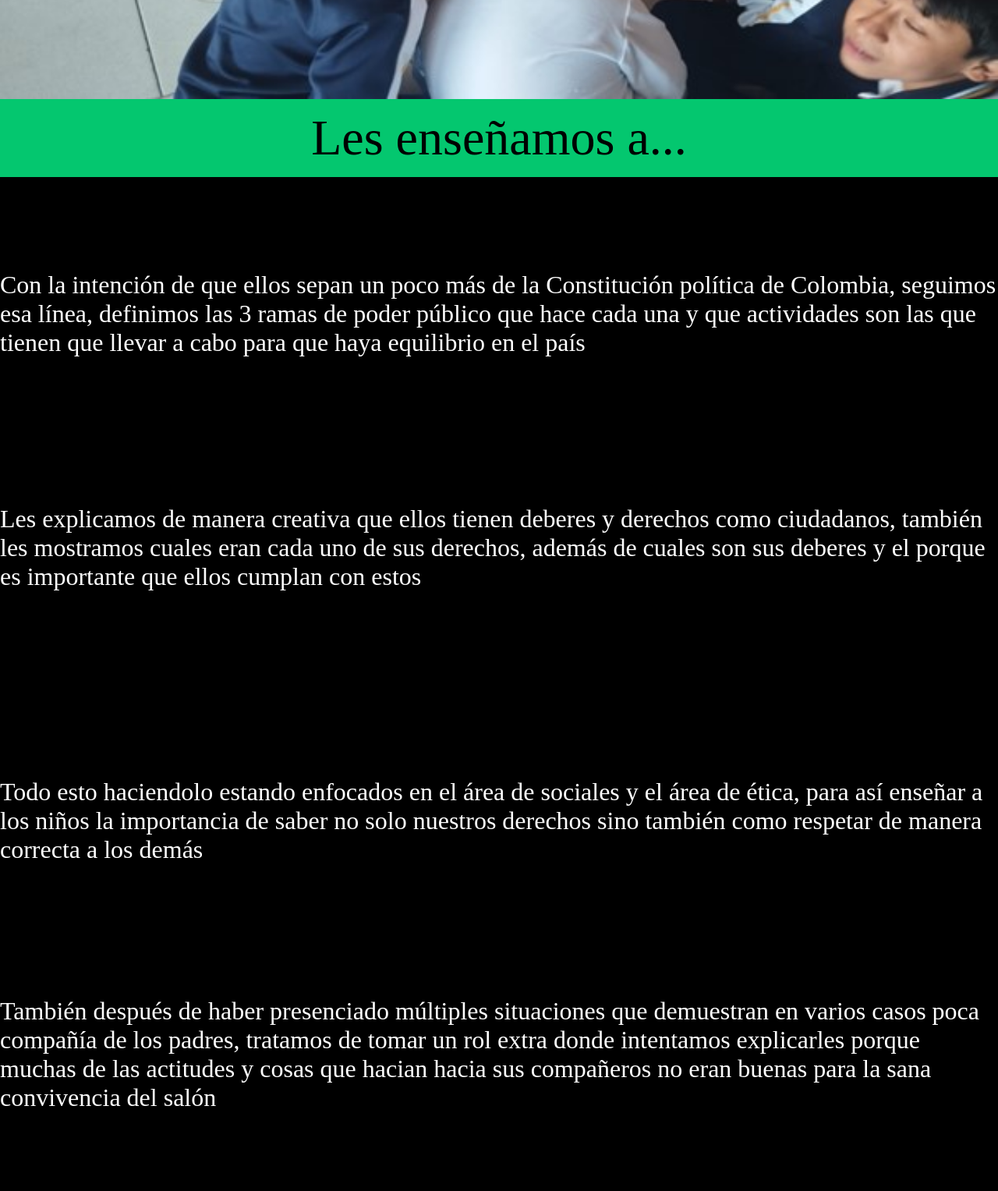
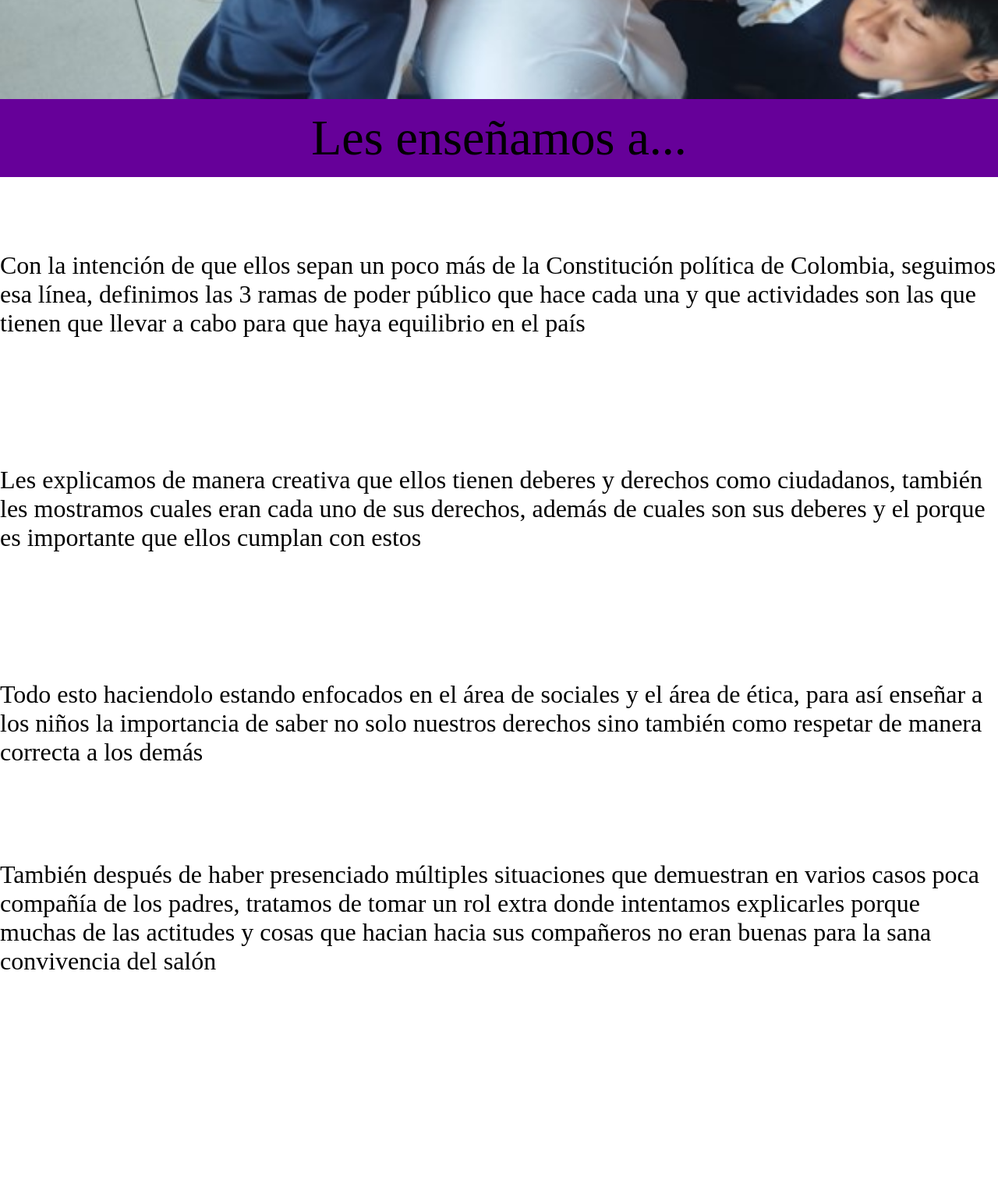
Before and after one commit to prietofuentesoscar-dev/proyectii, a plain HTML site: page pagec2.html in a window 1280 px wide. Shown: the part 860-2387 px from the top of the page at 78% size. After the commit the page ends 2137 px from the top, so only its background shows below. Drawn offline with Linux system fonts and the light colour scheme; files that its build step writes are made by us from their sources; files whose address does not match are found by name; a web font is replaced by a local one.

Commit message:
Add files via upload

```diff
--- a/style2.css
+++ b/style2.css
@@ -11,12 +11,12 @@
 #titulo {
   width: 100%;
   height: 200px;
-  background-color: rgb(255, 255, 255);
+  background-color: rgb(102, 0, 153);
   font-size: 5em;
   display: flex;
   justify-content: center;
   align-items: center;
-  color: black;
+  color: rgb(255, 255, 255);
 }
 
 /*---------imagenes--.----------------------------*/
@@ -147,7 +147,7 @@ img {
 
 .tituloss {
   font-size: 4em;
-  background-color: rgb(4, 199, 111);
+  background-color: rgb(102, 0, 153);
   width: 100%;
   height: 100px;
   display: flex;
@@ -158,9 +158,9 @@ img {
 
 .primera {
   width: 100%;
-  height: 350px;
-  background-color: rgb(0, 0, 0);
-  color: white;
+  height: 200px;
+  background-color: rgb(255, 255, 255);
+  color: rgb(0, 0, 0);
   margin: auto;
   font-size: 2em;
   display: flex;
@@ -171,9 +171,9 @@ img {
 
 .segunda {
   width: 100%;
-  height: 350px;
-  background-color: rgb(0, 0, 0);
-  color: white;
+  height: 250px;
+  background-color: rgb(255, 255, 255);
+  color: rgb(0, 0, 0);
   margin: auto;
   font-size: 2em;
   display: flex;
@@ -185,9 +185,9 @@ img {
 
 .tercera {
   width: 100%;
-  height: 350px;
-  background-color: rgb(0, 0, 0);
-  color: white;
+  height: 200px;
+  background-color: rgb(255, 255, 255);
+  color: rgb(0, 0, 0);
   margin: auto;
   font-size: 2em;
   display: flex;
@@ -197,9 +197,9 @@ img {
 }
 .cuarta {
   width: 100%;
-  height: 350px;
-  background-color: rgb(0, 0, 0);
-  color: white;
+  height: 200px;
+  background-color: rgb(255, 255, 255);
+  color: rgb(0, 0, 0);
  margin: auto;
   font-size: 2em;
   display: flex;
```
